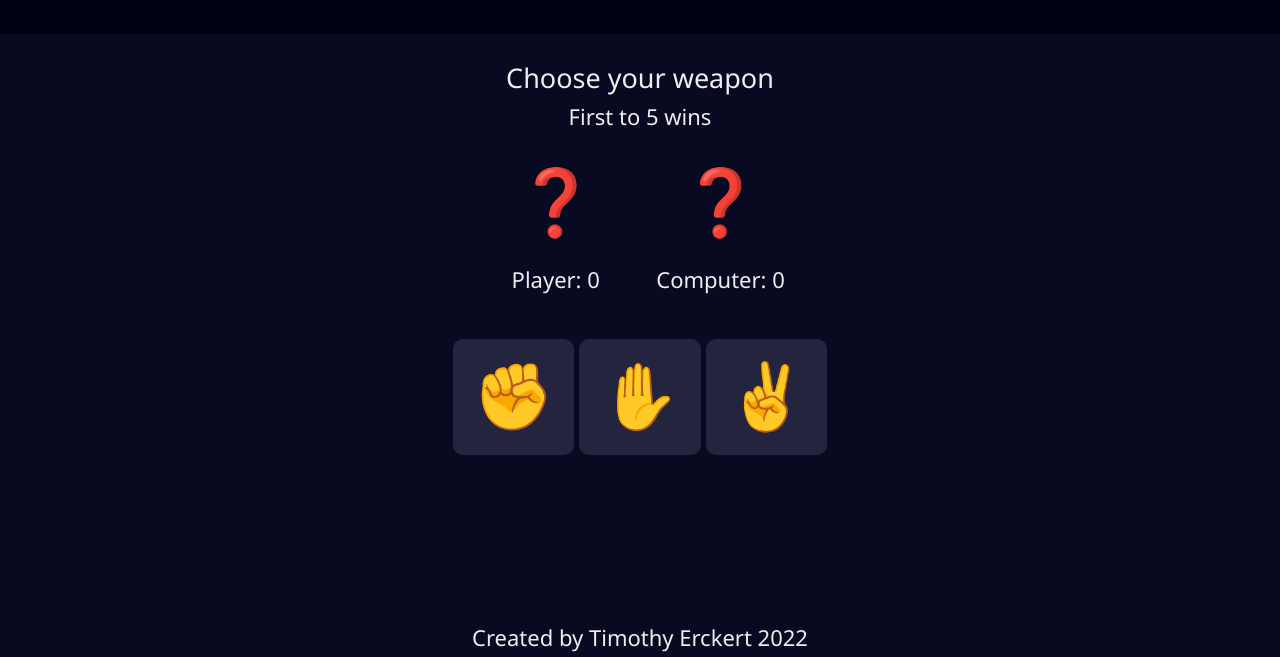
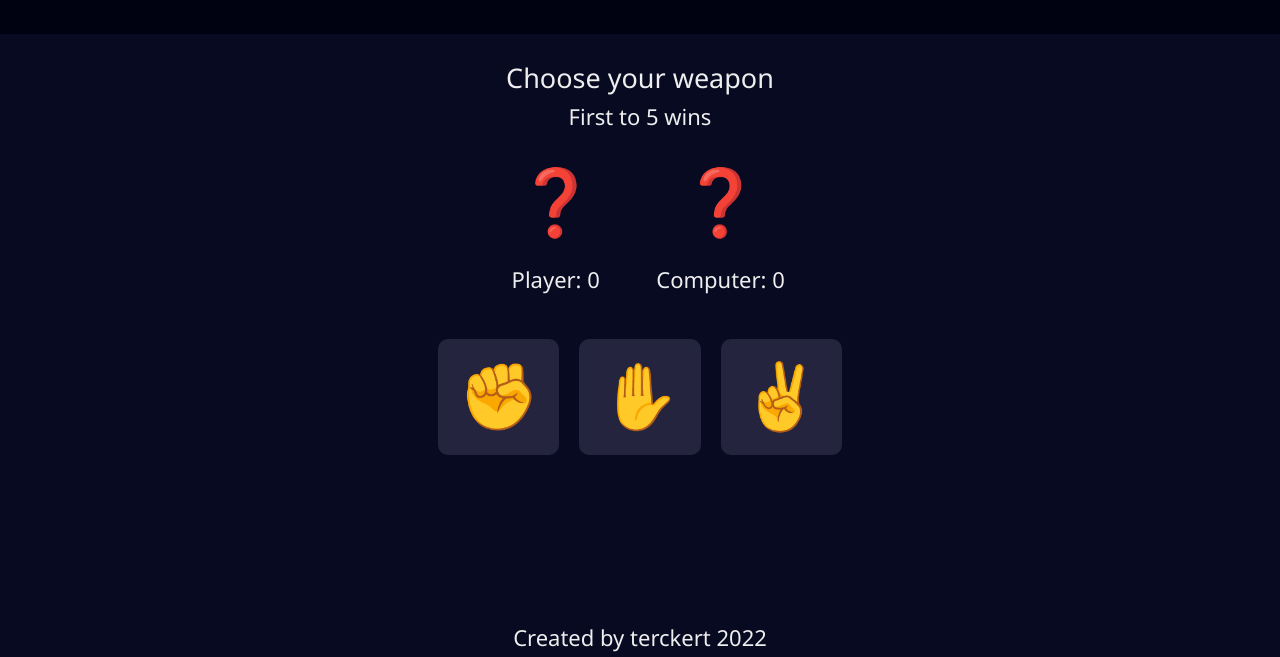
Before and after one commit to terckert/rock-paper-scissors, a plain HTML site: page index.html in a window 1280 px wide. Shown: the part 143-800 px from the top of the page. Drawn offline with Linux system fonts and the light colour scheme.

Commit message:
Website formatted.

```diff
--- a/index.html
+++ b/index.html
@@ -48,7 +48,7 @@
         </div>
     </main>
     <footer class="footer">
-        <p class="credit">Created by Timothy Erckert
+        <p class="credit">Created by terckert
             <script>document.write(new Date().getFullYear())</script>
         </p>
     </footer>
--- a/styles/style.css
+++ b/styles/style.css
@@ -9,6 +9,10 @@
     --btn-hvr: rgb(72, 72, 88);
     --btn-fnt: 65px;
   }
+
+html, body {
+    height: 100%;
+}
 
 body {
     margin: 0;
@@ -33,7 +37,7 @@ header {
 }
 
 .footer {
-    position: absolute;
+    position: relative;
     bottom: 0;
     left: 0;
     right: 0;
@@ -97,3 +101,11 @@ p {
 .btn:hover {
     background-color: var(--btn-hvr);
 }
+
+.selectors {
+    display: flex;
+    flex-wrap: wrap;
+    gap: 20px;
+    align-items: center;
+    justify-content: center;
+}
```
